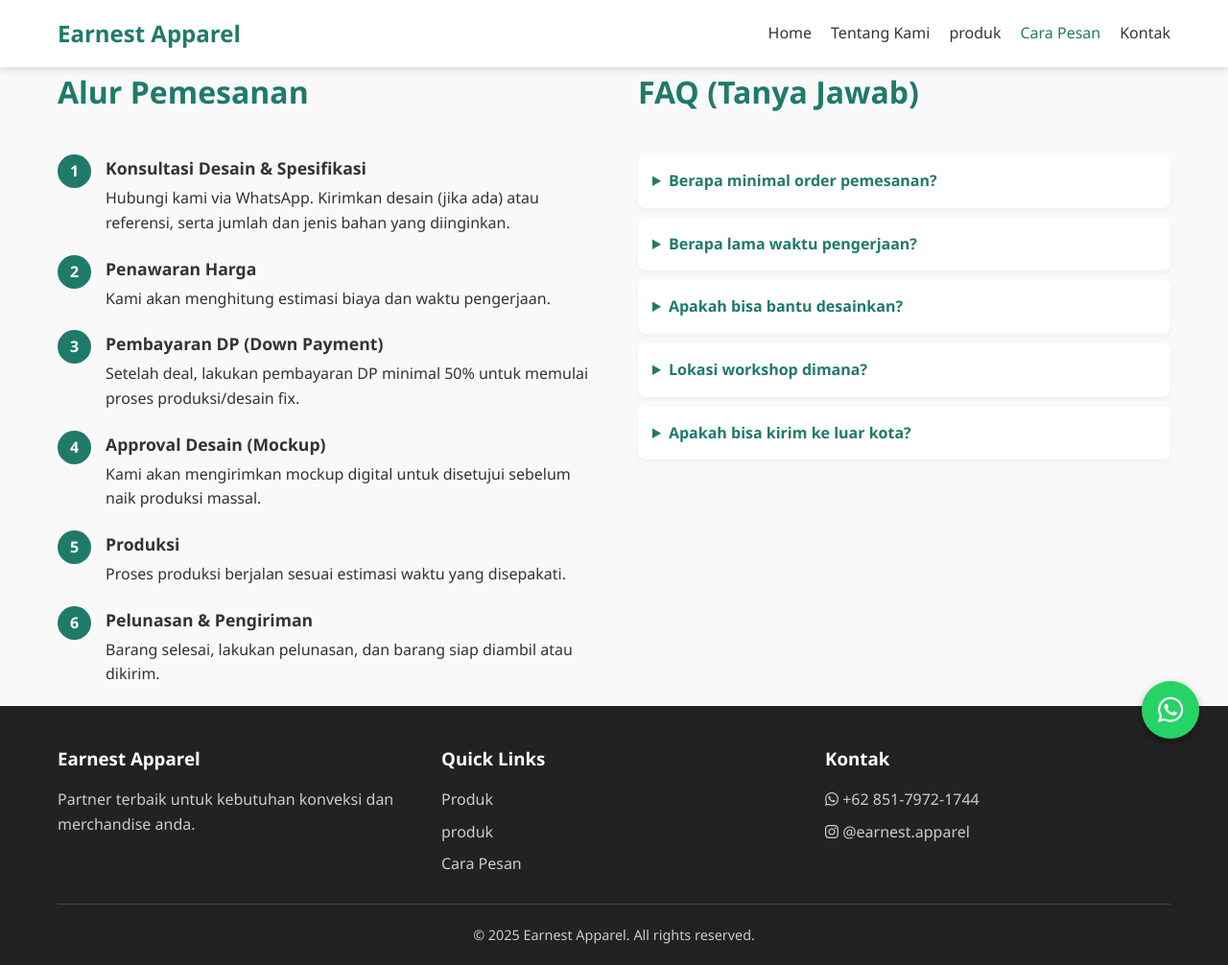
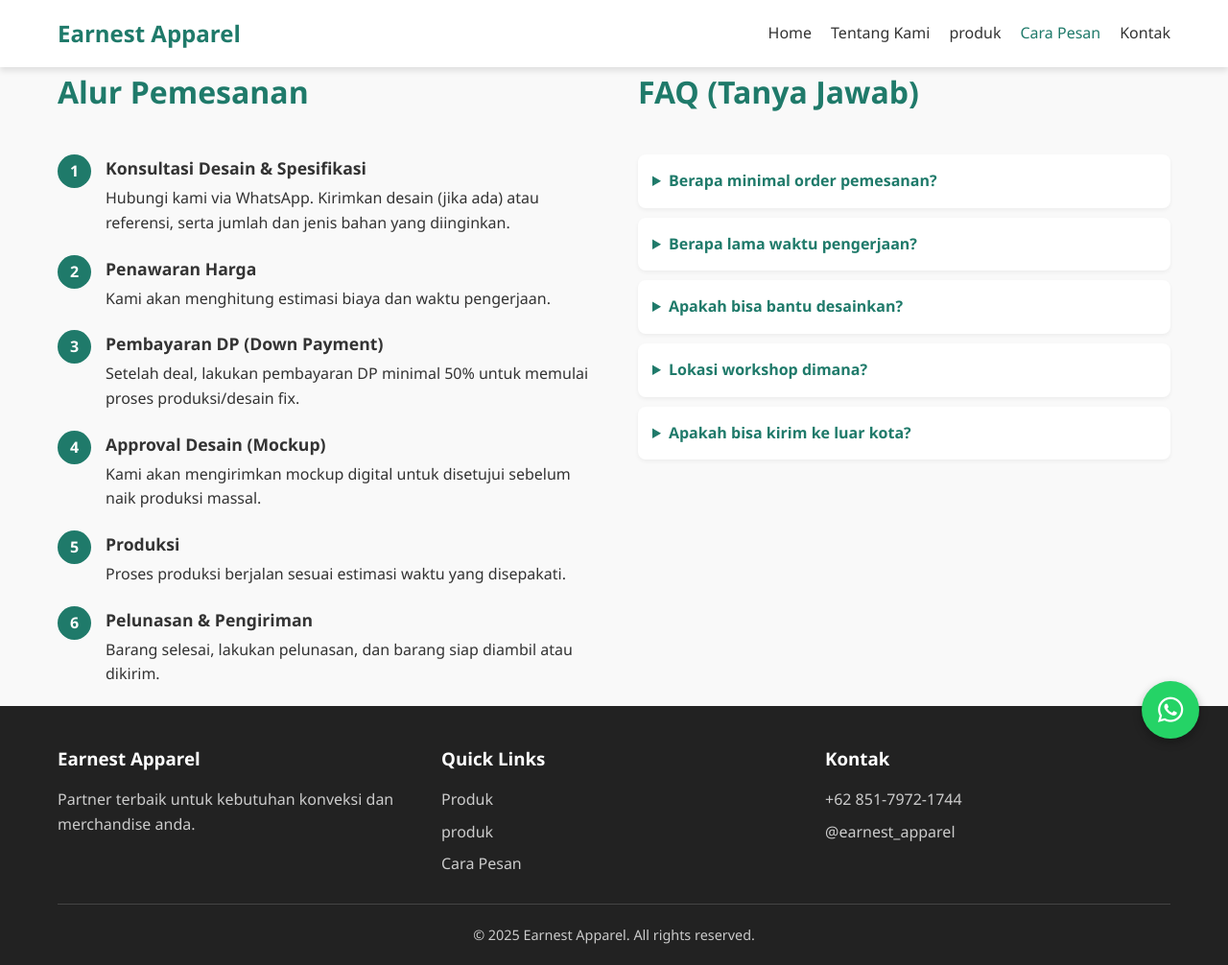
Before and after one commit to nahli123140049/Earnest_Apparell, a website: page frontend/cara-pemesanan.html in a window 1280 px wide. Shown: the whole page at 96% size. Drawn offline with Linux system fonts and the light colour scheme.

Commit message:
feat: fix kontak

```diff
--- a/frontend/cara-pemesanan.html
+++ b/frontend/cara-pemesanan.html
@@ -125,8 +125,8 @@
                 <div class="footer-col">
                     <h3>Kontak</h3>
                     <ul>
-                        <li><i class="fab fa-whatsapp"></i> +62 851-7972-1744</li>
-                        <li><i class="fab fa-instagram"></i> @earnest.apparel</li>
+                        <li><a href="https://api.whatsapp.com/send/?phone=6285179721744&text=Halo+Earnest+Apparel%2C+saya+ingin+bertanya+mengenai+produk+anda.&type=phone_number&app_absent=0"> +62 851-7972-1744</a></li>
+                        <li><a href="https://www.instagram.com/earnest_apparel/">@earnest_apparel</a></li>
                     </ul>
                 </div>
             </div>
```
Also changed, not shown: frontend/index.html (+2 -2 lines), frontend/kontak.html (+2 -2 lines), frontend/produk.html (+2 -2 lines).
